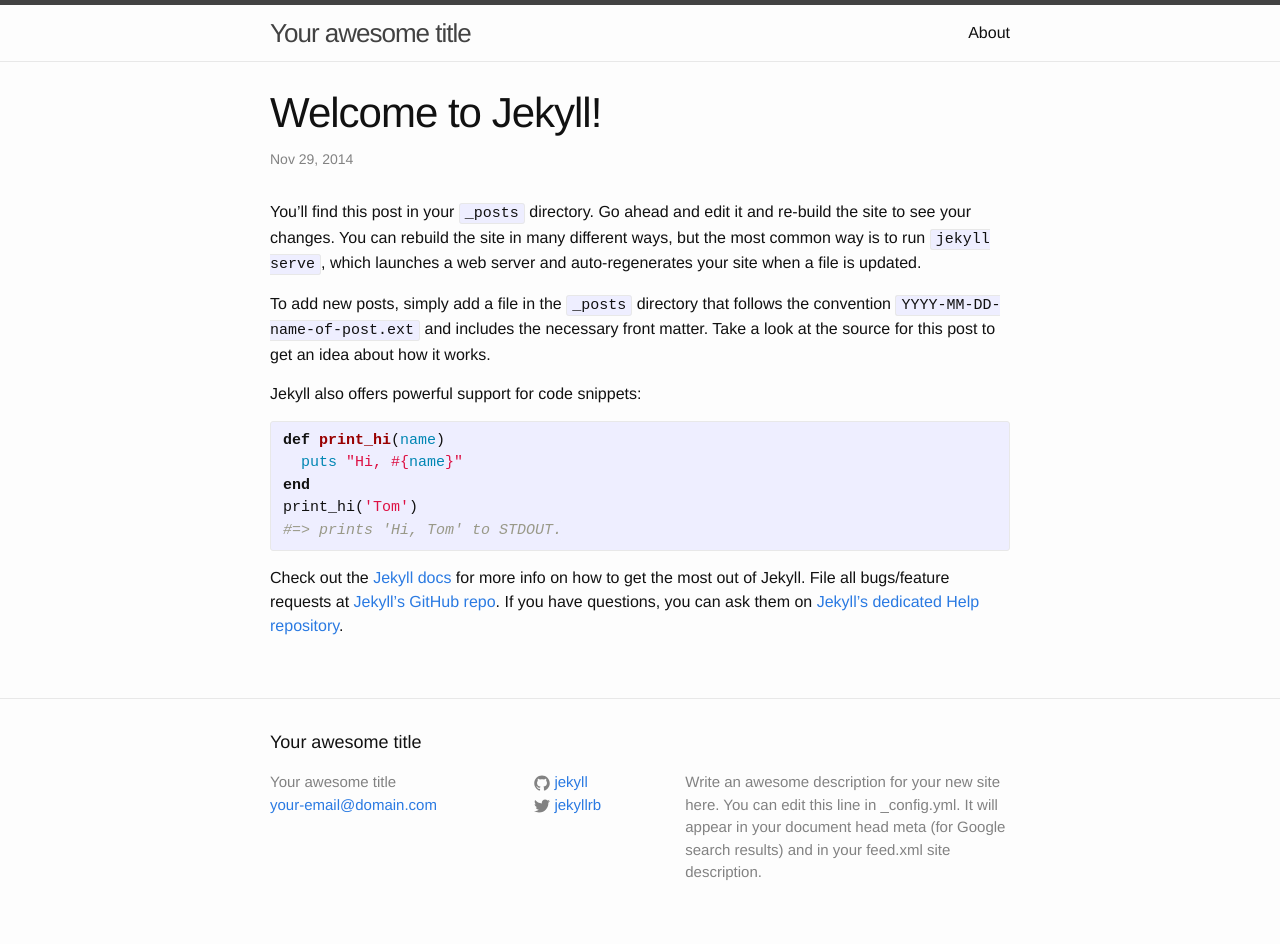
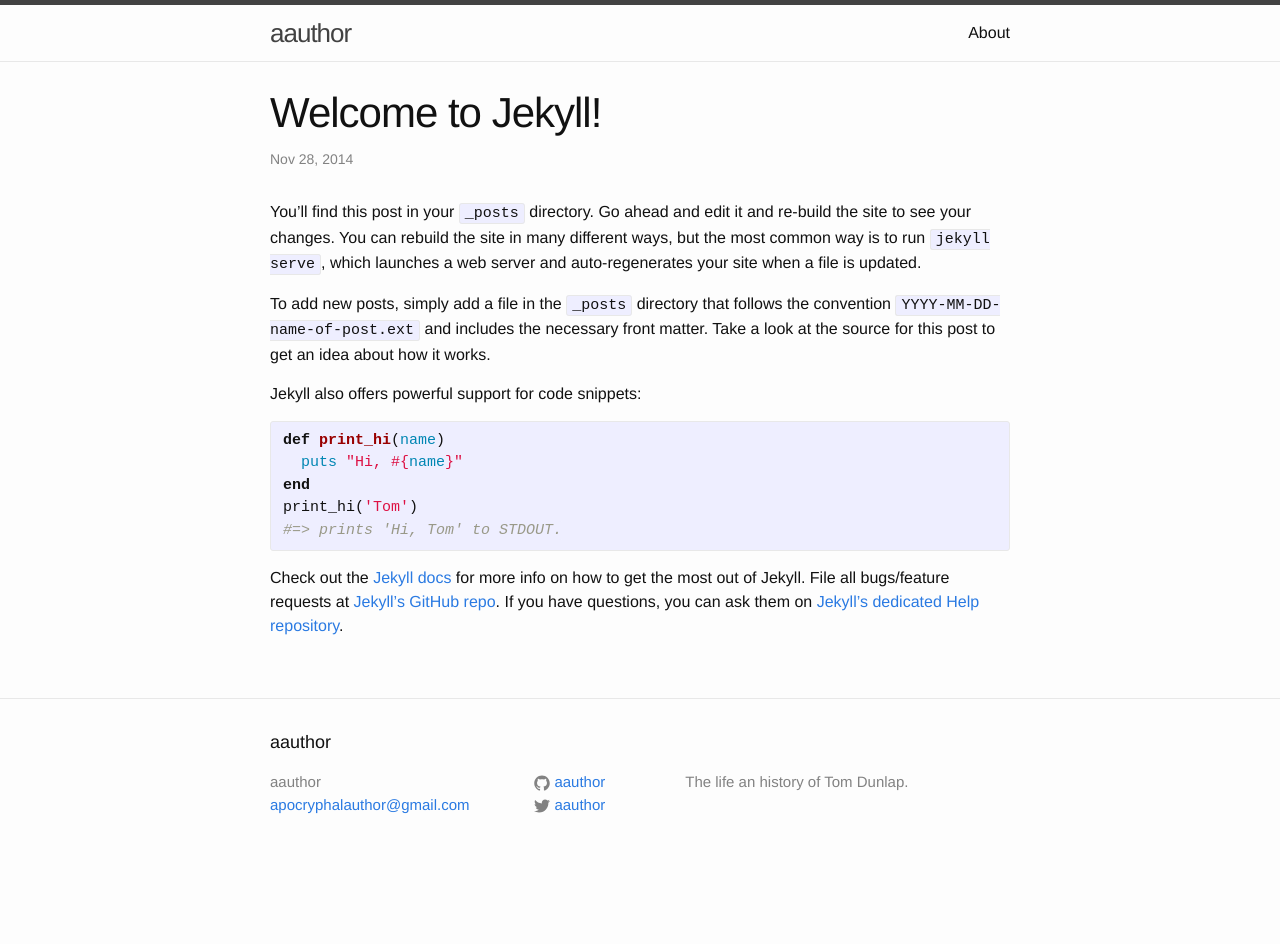
Before and after one commit to kindrowboat/aauthor.github.io, a Jekyll site: the page built from _posts/2014-11-28-welcome-to-jekyll.markdown, in a window 1280 px wide. Built offline with Jekyll 4.4.1, drawn with Linux system fonts in a browser that asks for light colours; after the commit the page ends 900 px from its top, so only the background shows below that.

Commit message:
Hello World post

```diff
--- a/_config.yml
+++ b/_config.yml
@@ -1,14 +1,12 @@
 # Site settings
-title: Your awesome title
-email: your-email@domain.com
+title: aauthor
+email: apocryphalauthor@gmail.com
 description: > # this means to ignore newlines until "baseurl:"
-  Write an awesome description for your new site here. You can edit this
-  line in _config.yml. It will appear in your document head meta (for
-  Google search results) and in your feed.xml site description.
+  The life an history of Tom Dunlap.
 baseurl: "" # the subpath of your site, e.g. /blog/
-url: "http://yourdomain.com" # the base hostname & protocol for your site
-twitter_username: jekyllrb
-github_username:  jekyll
+url: "aauthor.github.io" # the base hostname & protocol for your site
+twitter_username: aauthor
+github_username:  aauthor
 
 # Build settings
 markdown: kramdown
--- a/_posts/2014-11-29-welcome-to-jekyll.markdown
+++ b/_posts/2014-11-28-welcome-to-jekyll.markdown
@@ -1,7 +1,7 @@
 ---
 layout: post
 title:  "Welcome to Jekyll!"
-date:   2014-11-29 09:41:44
+date:   2014-11-28 09:41:44
 categories: jekyll update
 ---
 You’ll find this post in your `_posts` directory. Go ahead and edit it and re-build the site to see your changes. You can rebuild the site in many different ways, but the most common way is to run `jekyll serve`, which launches a web server and auto-regenerates your site when a file is updated.
```
Also changed, not shown: _posts/2014-11-29-hello-world.md (added, +13 -0 lines).
